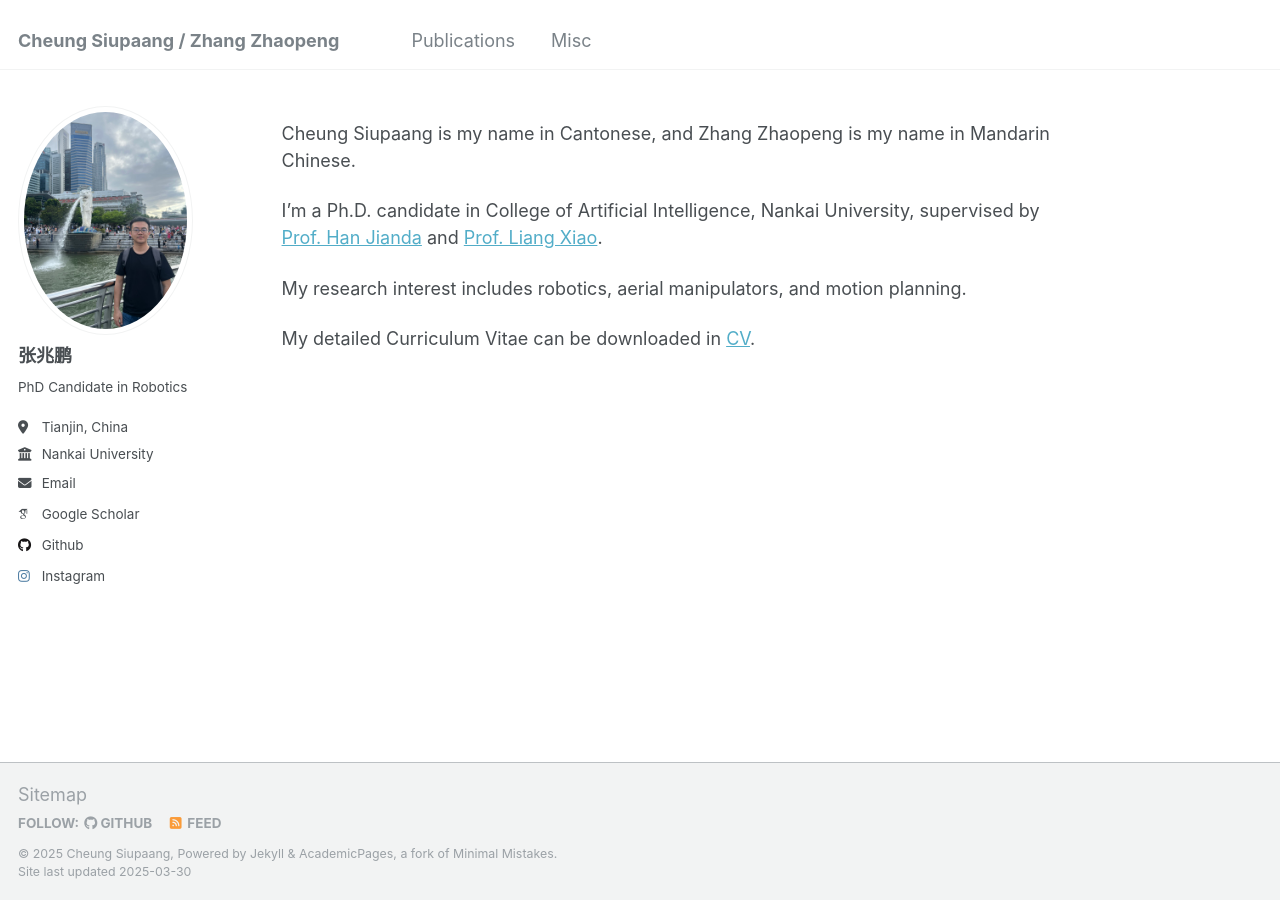
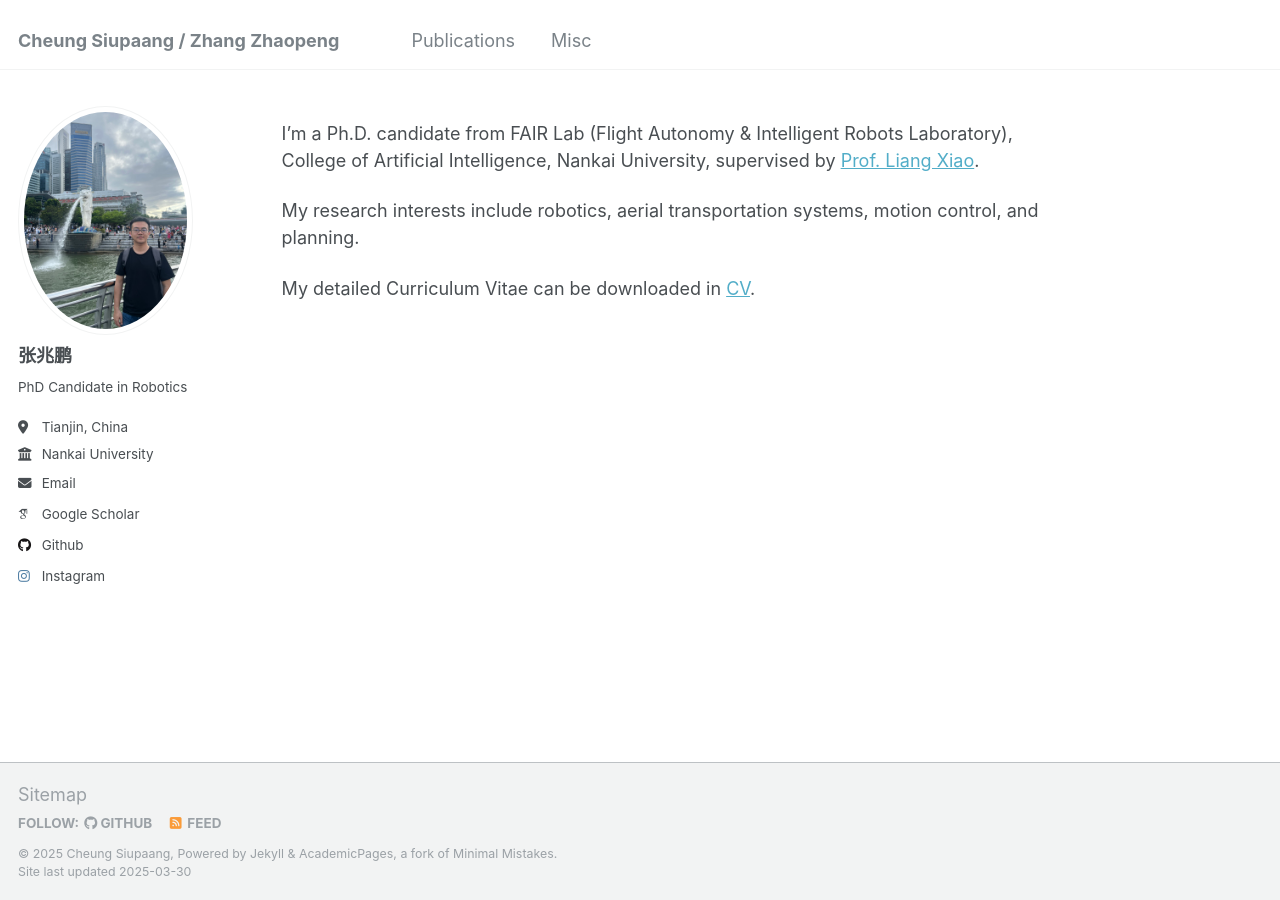
Before and after one commit to wangy1893/wangy1893.github.io, a Jekyll site: the page built from _pages/about.md, in a window 1280 px wide. Built offline with Jekyll 4.4.1, drawn with Linux system fonts in a browser that asks for light colours; some web fonts are replaced.

Commit message:
Update about.md

```diff
--- a/_pages/about.md
+++ b/_pages/about.md
@@ -7,10 +7,9 @@ redirect_from:
   - /about.html
 ---
 
-Cheung Siupaang is my name in Cantonese, and Zhang Zhaopeng is my name in Mandarin Chinese.
 
-I'm a Ph.D. candidate in College of Artificial Intelligence, Nankai University, supervised by [Prof. Han Jianda](https://ai.nankai.edu.cn/info/1032/2784.htm) and [Prof. Liang Xiao](https://ai.nankai.edu.cn/info/1034/4844.htm).
+I'm a Ph.D. candidate from FAIR Lab (Flight Autonomy & Intelligent Robots Laboratory), College of Artificial Intelligence, Nankai University, supervised by [Prof. Liang Xiao](https://ai.nankai.edu.cn/info/1034/4844.htm).
 
-My research interest includes robotics, aerial manipulators, and motion planning.
+My research interests include robotics, aerial transportation systems, motion control, and planning.
 
 My detailed Curriculum Vitae can be downloaded in [CV](/CV/main.pdf).
```
